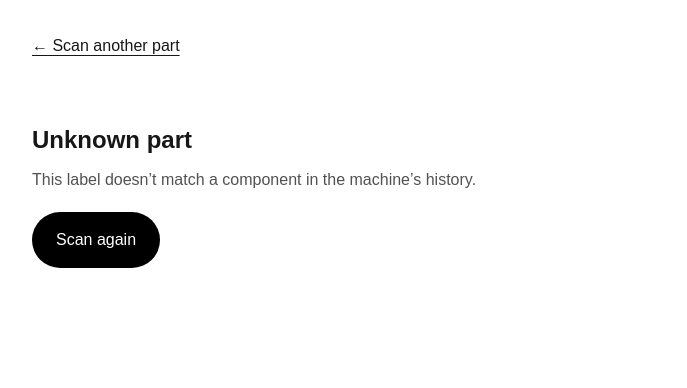
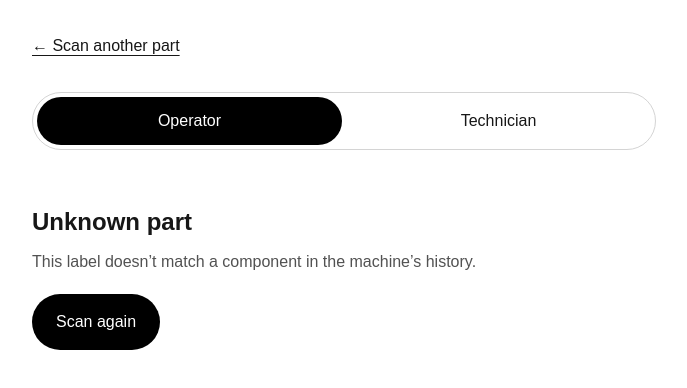
Before and after one commit to Mkhaleel08/space-hackathon, a Next.js app: page /components/1 in a window 1280 px wide. Shown: the top 388 px of the page, without its empty margins (296-983 px from the left). Built offline with nearby package versions, Linux system fonts and the light colour scheme; no server answers.

Commit message:
Persist operator and technician card views

```diff
--- a/src/app/components/[id]/page.tsx
+++ b/src/app/components/[id]/page.tsx
@@ -1,20 +1,18 @@
 import Link from "next/link";
-import ComponentCardLoader from "@/components/component-card-loader";
+import RoleCard from "@/components/role-card";
 
 export const metadata = { title: "Part history | Machine Memory" };
 
-export default async function ComponentPage({ params, searchParams }: {
+export default async function ComponentPage({ params }: {
   params: Promise<{ id: string }>;
-  searchParams: Promise<{ role?: string | string[] }>;
 }) {
-  const [{ id }, query] = await Promise.all([params, searchParams]);
-  const role = query.role === "technician" ? "technician" : "operator";
+  const { id } = await params;
   return (
     <main className="mx-auto flex w-full max-w-2xl flex-1 flex-col gap-6 p-6">
       <Link href="/scan" className="flex min-h-11 w-fit items-center rounded underline underline-offset-4 hover:opacity-70 focus-visible:outline-2 focus-visible:outline-offset-4">
         ← Scan another part
       </Link>
-      <ComponentCardLoader key={`${id}:${role}`} id={id} role={role} />
+      <RoleCard id={id} />
     </main>
   );
 }
--- /dev/null
+++ b/src/components/role-card.tsx
@@ -0,0 +1,52 @@
+"use client";
+
+import { useSyncExternalStore } from "react";
+import type { Role } from "@/lib/types";
+import ComponentCardLoader from "./component-card-loader";
+
+const storageKey = "machine-memory:role";
+const changeEvent = "machine-memory:role-updated";
+let sessionRole: Role = "operator";
+function readRole(): Role {
+  try {
+    const stored = window.localStorage.getItem(storageKey);
+    if (stored === "operator" || stored === "technician") return stored;
+  } catch { /* Keep the session choice when storage is unavailable. */ }
+  return sessionRole;
+}
+function subscribe(callback: () => void) {
+  window.addEventListener("storage", callback);
+  window.addEventListener(changeEvent, callback);
+  return () => {
+    window.removeEventListener("storage", callback);
+    window.removeEventListener(changeEvent, callback);
+  };
+}
+const serverRole = (): Role => "operator";
+
+export default function RoleCard({ id }: { id: string }) {
+  const role = useSyncExternalStore(subscribe, readRole, serverRole);
+  function selectRole(next: Role) {
+    if (next === role) return;
+    const apply = () => {
+      sessionRole = next;
+      try { window.localStorage.setItem(storageKey, next); } catch { /* Session fallback. */ }
+      window.dispatchEvent(new Event(changeEvent));
+    };
+    // A note form can block switching until its draft is saved or discarded.
+    const request = new CustomEvent("machine-memory:before-role-change", { cancelable: true, detail: { apply } });
+    if (window.dispatchEvent(request)) apply();
+  }
+  return (
+    <>
+      <div role="group" aria-label="View as" className="grid grid-cols-2 gap-1 rounded-full border border-neutral-300 p-1 dark:border-neutral-700">
+        {(["operator", "technician"] as const).map(value => (
+          <button key={value} type="button" aria-pressed={role === value} onClick={() => selectRole(value)} className={`min-h-12 cursor-pointer rounded-full px-3 py-3 font-medium capitalize focus-visible:outline-2 focus-visible:outline-offset-2 ${role === value ? "bg-black text-white dark:bg-white dark:text-black" : "hover:bg-neutral-100 dark:hover:bg-neutral-800"}`}>
+            {value}
+          </button>
+        ))}
+      </div>
+      <ComponentCardLoader key={`${id}:${role}`} id={id} role={role} />
+    </>
+  );
+}
```
